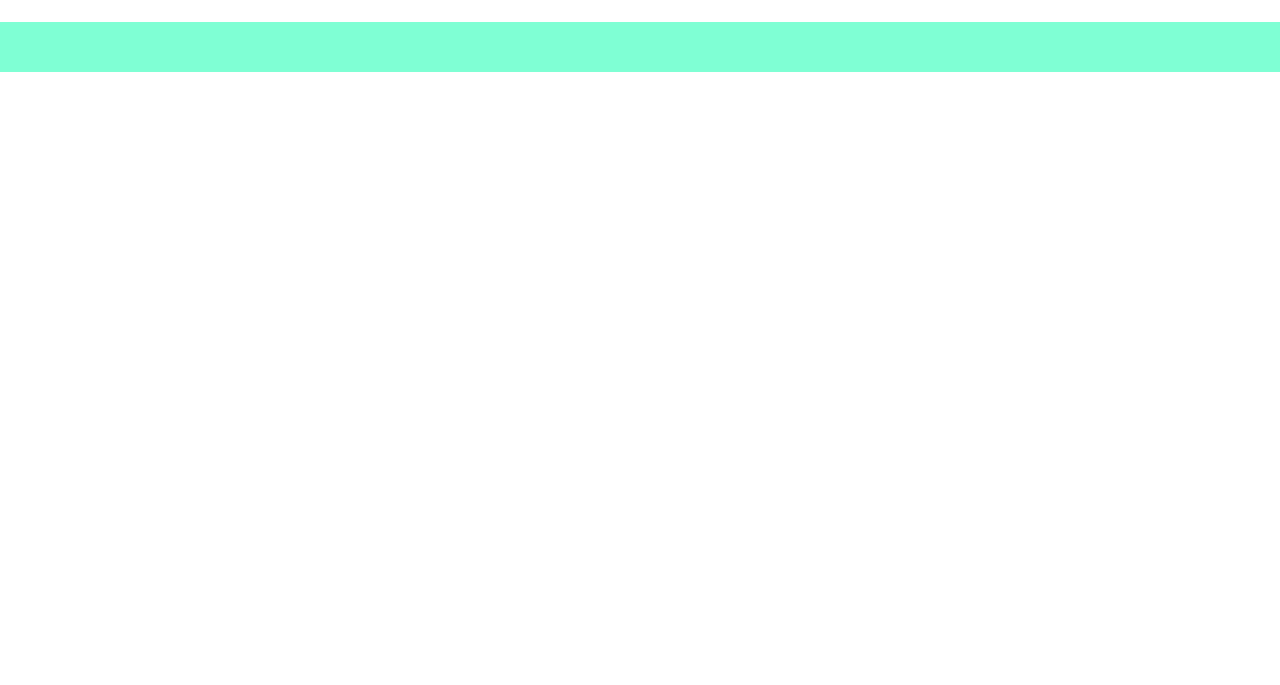
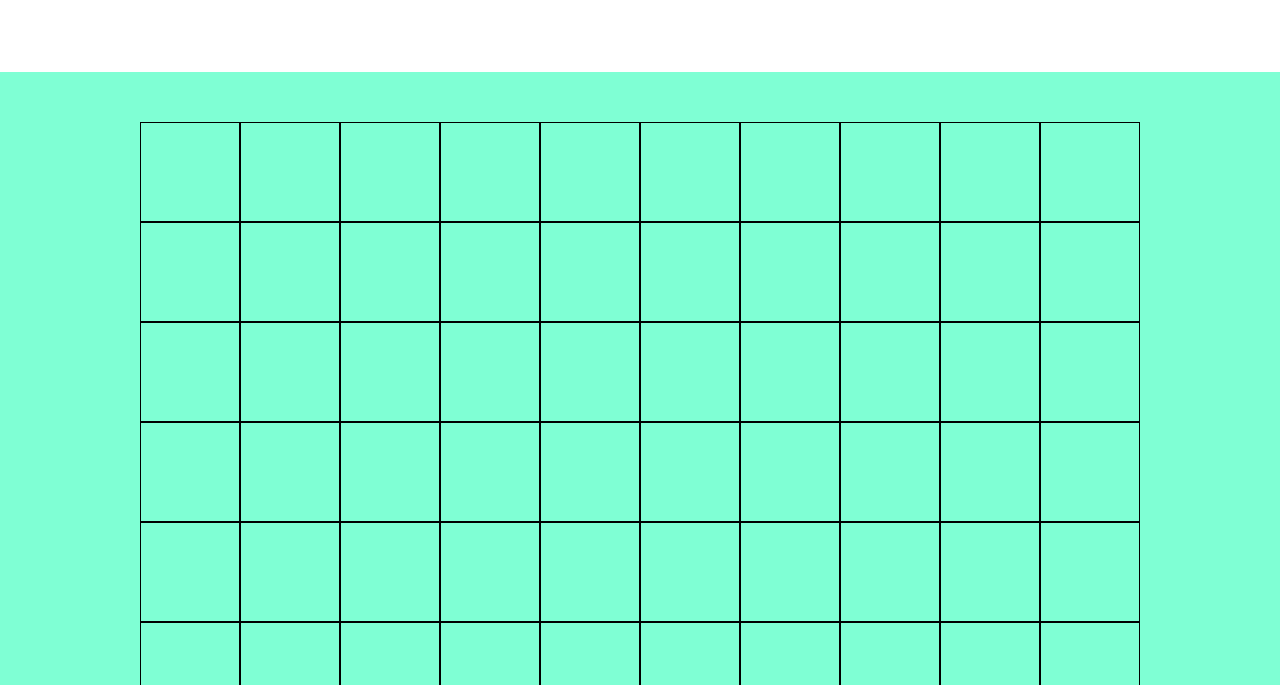
Before and after one commit to Gabridg/js-campominato-grid, a plain HTML site: page index.html in a window 1280 px wide. Both pictures are taken after a click on the button "Premi per giocare!". Shown: the part 115-800 px from the top of the page. Drawn offline with Linux system fonts and the light colour scheme.

Commit message:
MileStone 2 Complete

```diff
--- a/CSS/style.css
+++ b/CSS/style.css
@@ -22,7 +22,7 @@ main {
 .row {
     display: flex;
     flex-wrap: wrap;
-    padding-top: 50px;
+    padding: 50px 0;
     margin-top: 25px;
 }
 
--- a/index.html
+++ b/index.html
@@ -18,13 +18,13 @@
                 <h1>Campo Minato</h1>
             </div>
             <div>
-                <button>Premi per giocare!</button>
+                <button id="play-button">Premi per giocare!</button>
             </div>
         </div>
     </header>
     <main>
         <div class="container">
-            <div class="row">
+            <div class="row" id="griglia">
             </div>
     </main>
 
--- a/js/script.js
+++ b/js/script.js
@@ -9,8 +9,6 @@ Quando l'utente clicca su ogni cella, la cella cliccata si colora di azzurro ed
 Procediamo milestone per milestone senza invertire l'ordine.
 Cerchiamo di fare almeno un commit per ogni milestone!
 
-#MILESTONE 2
-Rimuoviamo le celle che abbiamo inserito nell'HTML in modo da generarle tramite JS. Al click del bottone play, vengono generate 100 celle in 10 righe da 10 celle ciascuna.
 #MILESTONE 3
 In ogni cella, deve comparire il numero corrispondente, in ordine da 1 a 100;
 #MILESTONE 4
@@ -29,3 +27,25 @@ Di cosa ho bisogno per generare i numeri?
 Proviamo sempre prima con dei console.log() per capire se stiamo ricevendo i dati giusti.
 Le validazioni e i controlli possiamo farli anche in un secondo momento
 */
+
+const playButton = document.getElementById('play-button');
+const griglia = document.getElementById('griglia');
+
+function createCell() {
+    const cell = document.createElement('div');
+    cell.className = 'box';
+
+    return cell;
+}
+
+const rows = 10;
+const cols = 10;
+const totalCols = rows * cols;
+
+playButton.addEventListener('click', function () {
+    for (let i = 0; i < totalCols; i++) {
+        const newCols = createCell();
+
+        griglia.appendChild(newCols);
+    }
+})
```
